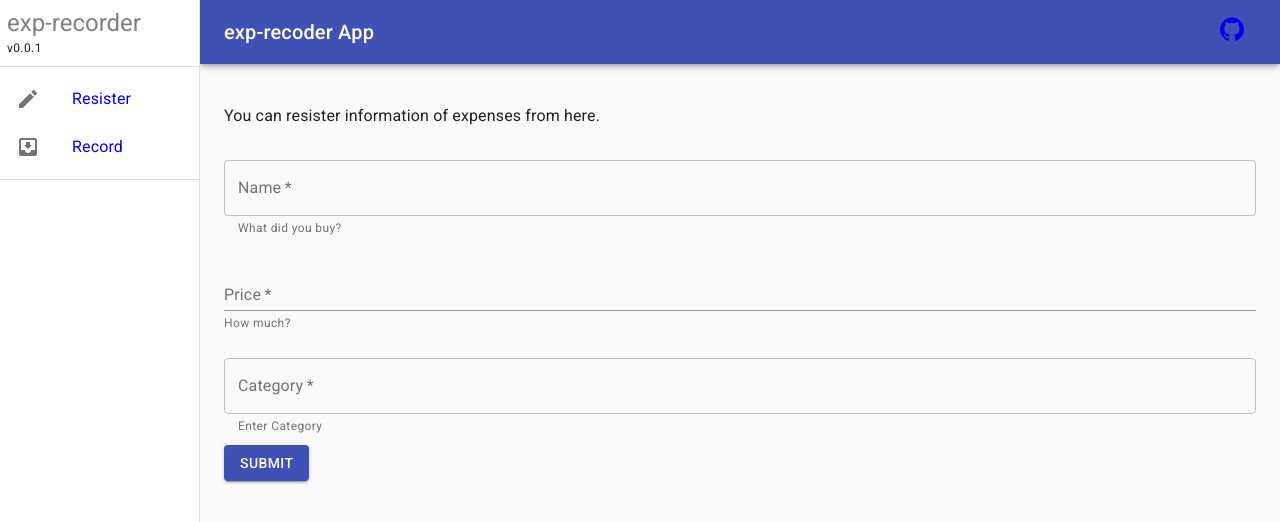
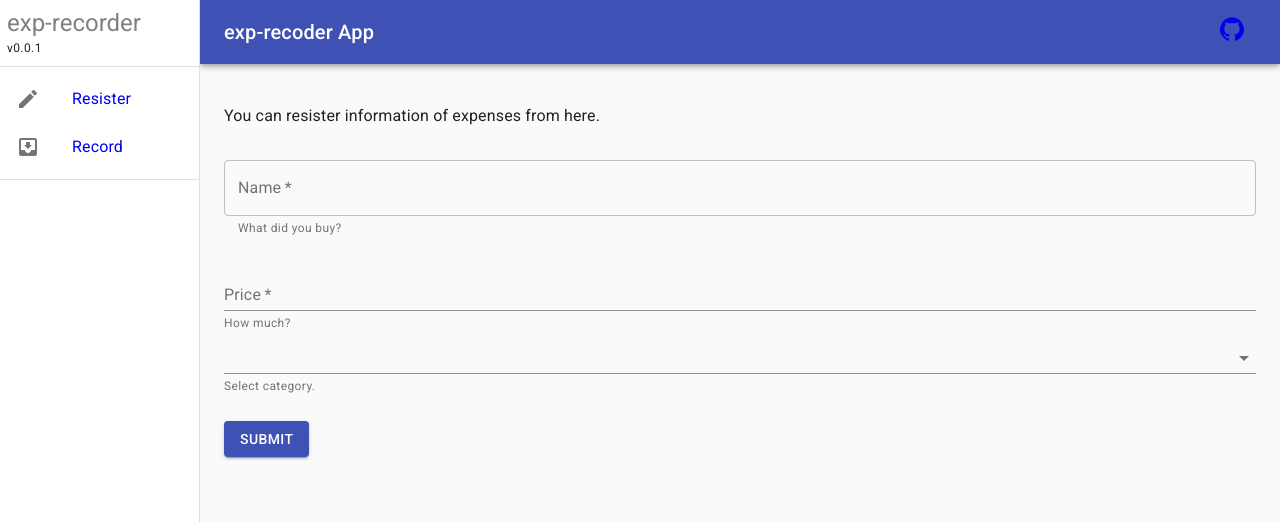
Before and after one commit to kira924age/exp-recorder, a React (Create React App) app in the folder cli/: page /resister in a window 1280 px wide. Shown: the top 522 px of the page. Built offline with nearby package versions, Linux system fonts and the light colour scheme; the HTML template or start-up script is replaced by a standard one.

Commit message:
select に変更

```diff
--- a/cli/src/AddRecord.js
+++ b/cli/src/AddRecord.js
@@ -4,6 +4,9 @@ import TextField from '@material-ui/core/TextField';
 import Button from '@material-ui/core/Button';
 import axios from 'axios';
 import { Redirect } from 'react-router-dom'
+import NativeSelect from '@material-ui/core/NativeSelect';
+import FormControl from '@material-ui/core/FormControl';
+import FormHelperText from '@material-ui/core/FormHelperText';
 
 class InputForm extends React.Component {
   constructor(props) {
@@ -83,18 +86,29 @@ class InputForm extends React.Component {
           onChange={this.handleChange}
         />
         <br />
-        <TextField
-          required
-          label="Category"
-          helperText="Enter Category"
-          fullWidth
-          type="text"
-          name="category"
-          value={this.state.category}
-          onChange={this.handleChange}
+        <FormControl fullWidth={true} >
+          <NativeSelect
+            native
+            required
+            name='category'
+            value={this.state.category}
+           onChange={this.handleChange}
           margin="normal"
-          variant="outlined"
-        />
+        >
+          <option value={""}></option>
+          <option value={"食費"}>食費</option>
+          <option value={"日用品"}>日用品</option>
+          <option value={"公共料金"}>公共料金</option>
+          <option value={"趣味"}>趣味</option>
+          <option value={"学習"}>学習</option>
+          <option value={"通信費"}>通信費</option>
+          <option value={"交通費"}>交通費</option>
+          <option value={"その他"}>その他</option>
+        </NativeSelect>
+      <FormHelperText>Select category.</FormHelperText>
+      </FormControl>
+
+        <br />
         <br />
 
         <Button variant="contained" color="primary" type="submit" value="Submit" >
--- a/cli/src/ResponsiveDrawer.js
+++ b/cli/src/ResponsiveDrawer.js
@@ -102,7 +102,7 @@ class ResponsiveDrawer extends React.Component {
     return (
       <div className={classes.root}>
         <CssBaseline />
-        <AppBar position="fixed" className={classes.appBar}>
+        <AppBar  position="fixed" className={classes.appBar}>
           <Toolbar>
             <IconButton
               color="inherit"
```
